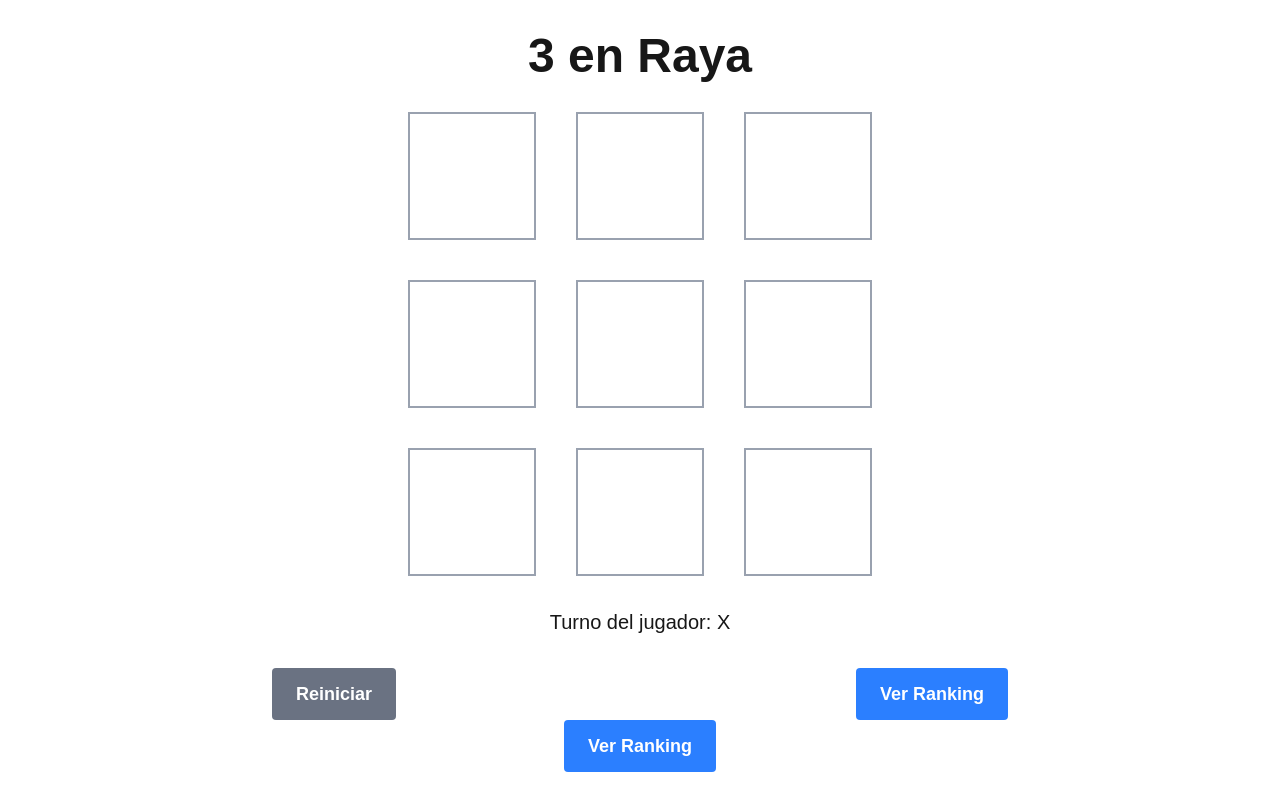
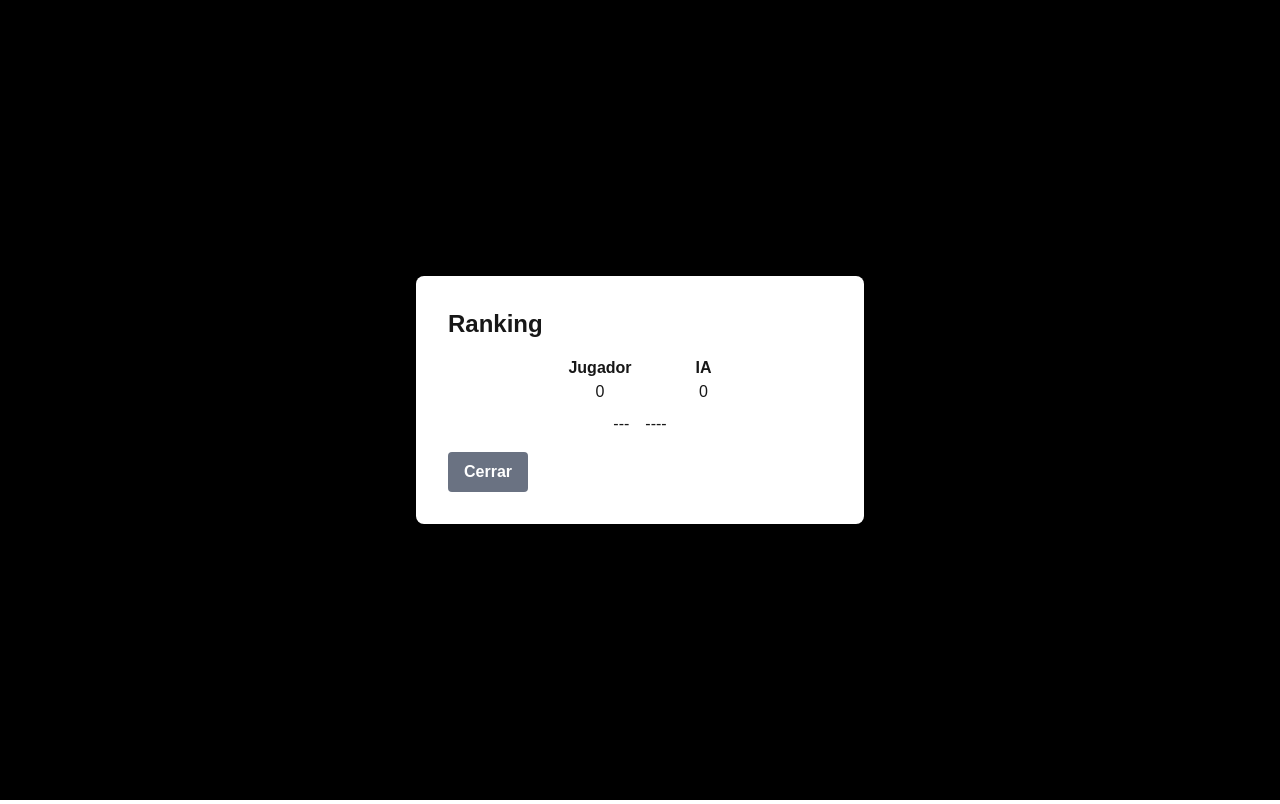
Before and after one commit to JesusLemos/frontend3enraya, a Next.js app: page / in a window 1280 px wide. Both pictures are taken after a click on the button "Ver Ranking". Built offline with nearby package versions, Linux system fonts and the light colour scheme.

Commit message:
Feat: creacion de modal

```diff
--- a/app/components/RankingModal.js
+++ b/app/components/RankingModal.js
@@ -1,11 +1,41 @@
-import Link from "next/link";
+"use client";
 
-export default function RankingButton() {
+import { useState, useEffect } from "react";
+
+export default function RankingModal({ isOpen, onClose, playerWins, iaWins }) {
+  if (!isOpen) return null;
+
   return (
-    <Link href="/ranking">
-      <button className="bg-blue-500 hover:bg-blue-700 text-white font-bold py-2 px-4 rounded md:py-3 md:px-6 md:text-lg">
-        Ver Ranking
-      </button>
-    </Link>
+    <div className="fixed inset-0 bg-black bg-opacity-50 flex items-center justify-center">
+      <div className="bg-white rounded-lg p-8 max-w-md w-full">
+        <h2 className="text-2xl font-bold mb-4">Ranking</h2>
+        <div className="flex justify-center items-center space-x-16">
+          {" "}
+          {/* Centrar y espaciar */}
+          <div>
+            <p className="font-semibold text-center">Jugador</p>{" "}
+            {/* Centrar texto */}
+            <p className="text-center">{playerWins}</p> {/* Centrar número */}
+          </div>
+          <div>
+            <p className="font-semibold text-center">IA</p>{" "}
+            {/* Centrar texto */}
+            <p className="text-center">{iaWins}</p> {/* Centrar número */}
+          </div>
+        </div>
+        <div className="flex justify-center items-center mt-2 space-x-4">
+          {" "}
+          {/* Añadir "---" */}
+          <p>---</p>
+          <p>----</p>
+        </div>
+        <button
+          className="bg-gray-500 hover:bg-gray-700 text-white font-bold py-2 px-4 rounded mt-4"
+          onClick={onClose}
+        >
+          Cerrar
+        </button>
+      </div>
+    </div>
   );
 }
--- a/app/page.js
+++ b/app/page.js
@@ -32,8 +32,8 @@ export default function Home() {
   return (
     <main className="flex flex-col items-center justify-center min-h-screen py-8 px-4 max-w-screen-md mx-auto">
       <h1 className="text-4xl font-bold mb-8 md:text-5xl">3 en Raya</h1>
+      <GameStatus />
       <Board board={board} onCellClick={handleCellClick} />
-      <GameStatus />
       <div className="flex justify-between w-full mt-4">
         <ResetButton onReset={resetBoard} />
         <button
@@ -43,7 +43,13 @@ export default function Home() {
           Ver Ranking
         </button>
       </div>
-      <RankingModal isOpen={isModalOpen} onClose={closeModal} />
+
+      <RankingModal
+        isOpen={isModalOpen}
+        onClose={closeModal}
+        playerWins={0}
+        iaWins={0}
+      />
     </main>
   );
 }
```
